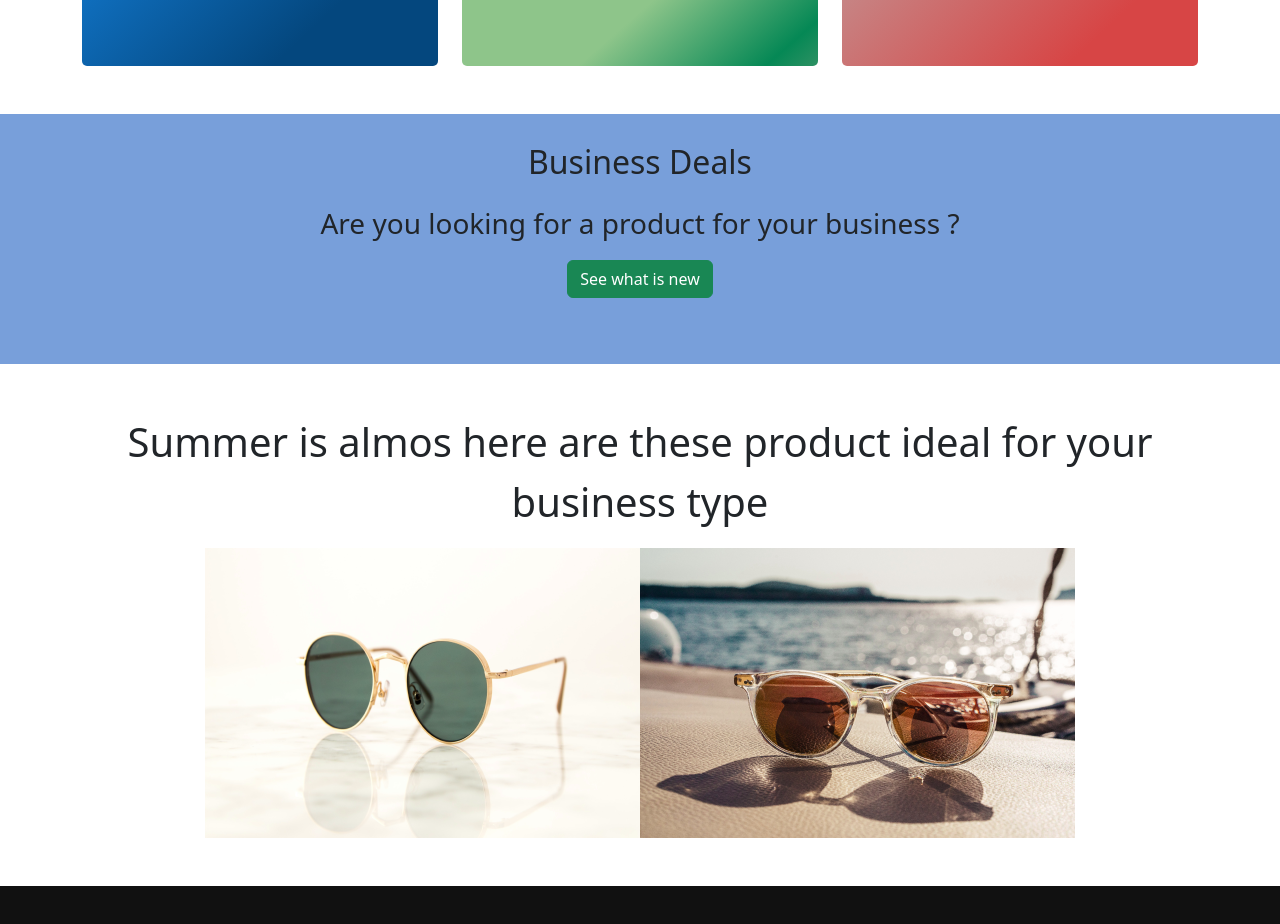
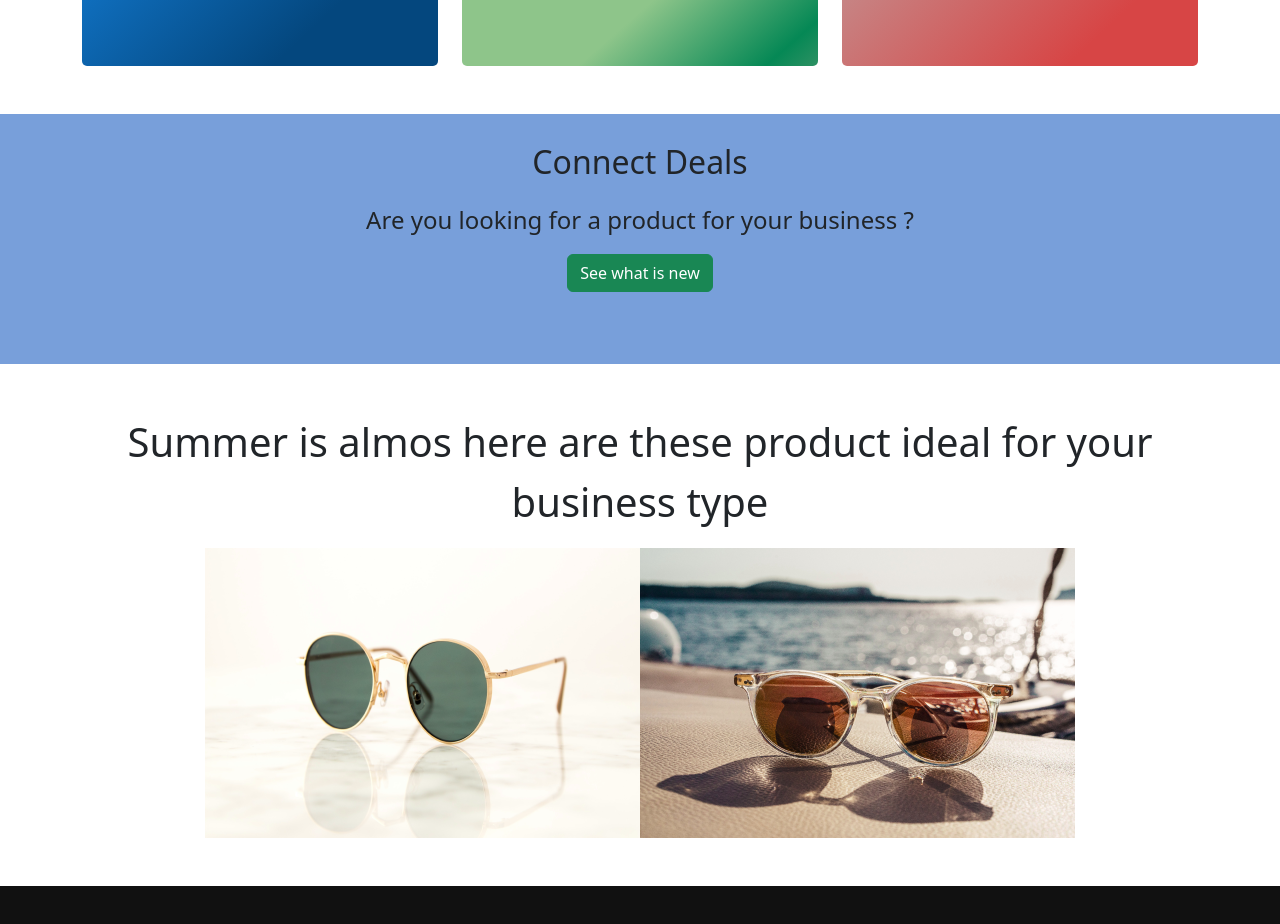
Before and after one commit to redmejia/connect, a React (Create React App) app: page /c/home in a window 1280 px wide. Shown: the part 1220-2144 px from the top of the page. Built offline with nearby package versions, Linux system fonts and the light colour scheme.

Commit message:
home deal connect label

```diff
--- a/src/Components/ConnectHome.js
+++ b/src/Components/ConnectHome.js
@@ -93,8 +93,8 @@ const ConnectHome = () => {
 
 			<div className='visit mt-5 mb-5'>
 				<div className='col text-center pt-4'>
-					<p className='fs-2'>Business Deals</p>
-					<p className='fs-3'>Are you looking for a product for your business ? </p>
+					<p className='fs-2'>Connect Deals</p>
+					<p className='fs-4'>Are you looking for a product for your business ?</p>
 					{/* This for the connect to sell thier product to the business for now redirect to /find where business posts deals/offers */}
 					<button className='btn btn-success' onClick={() => navigate('/c/deals', { replace: false })}>See what is new</button>
 				</div>
```
